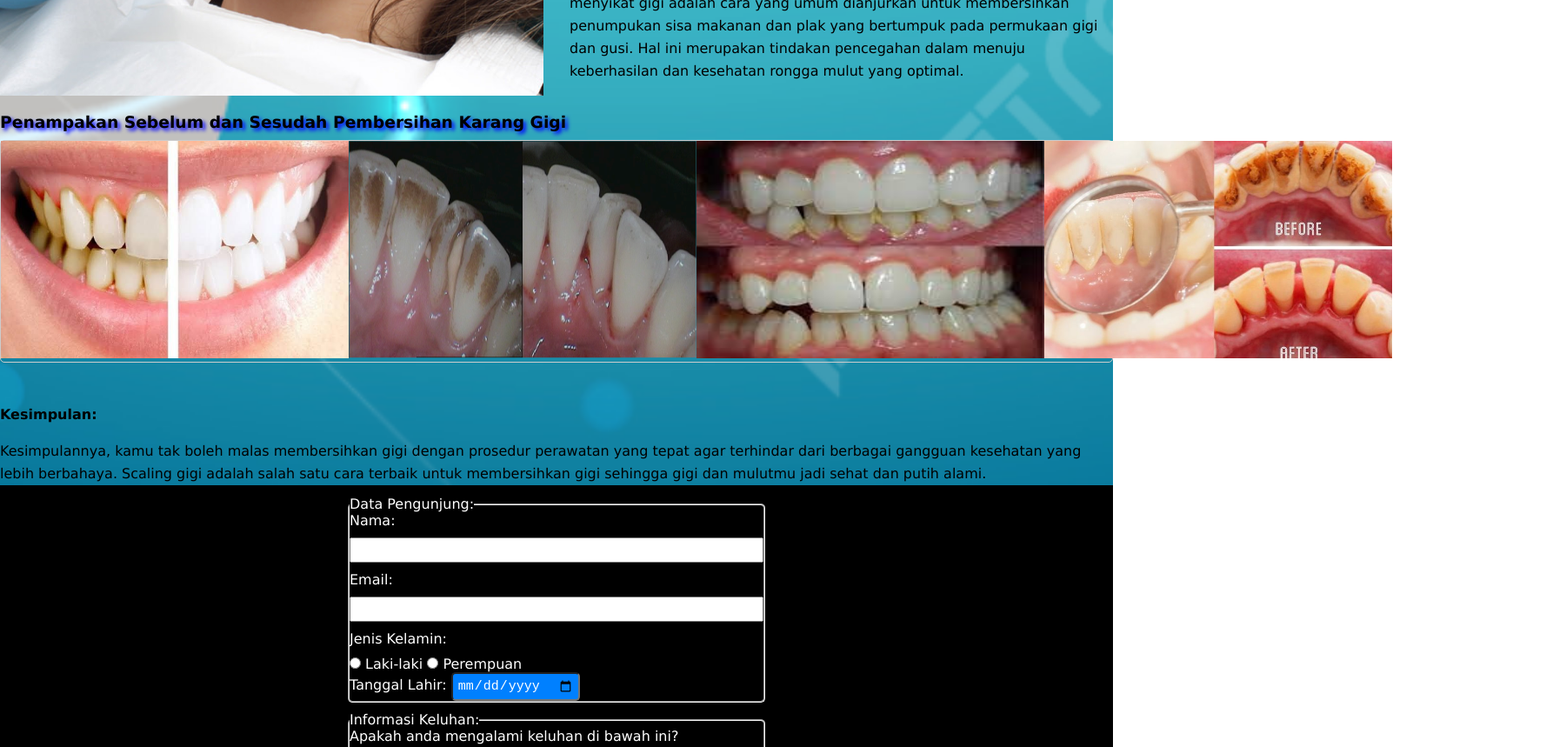
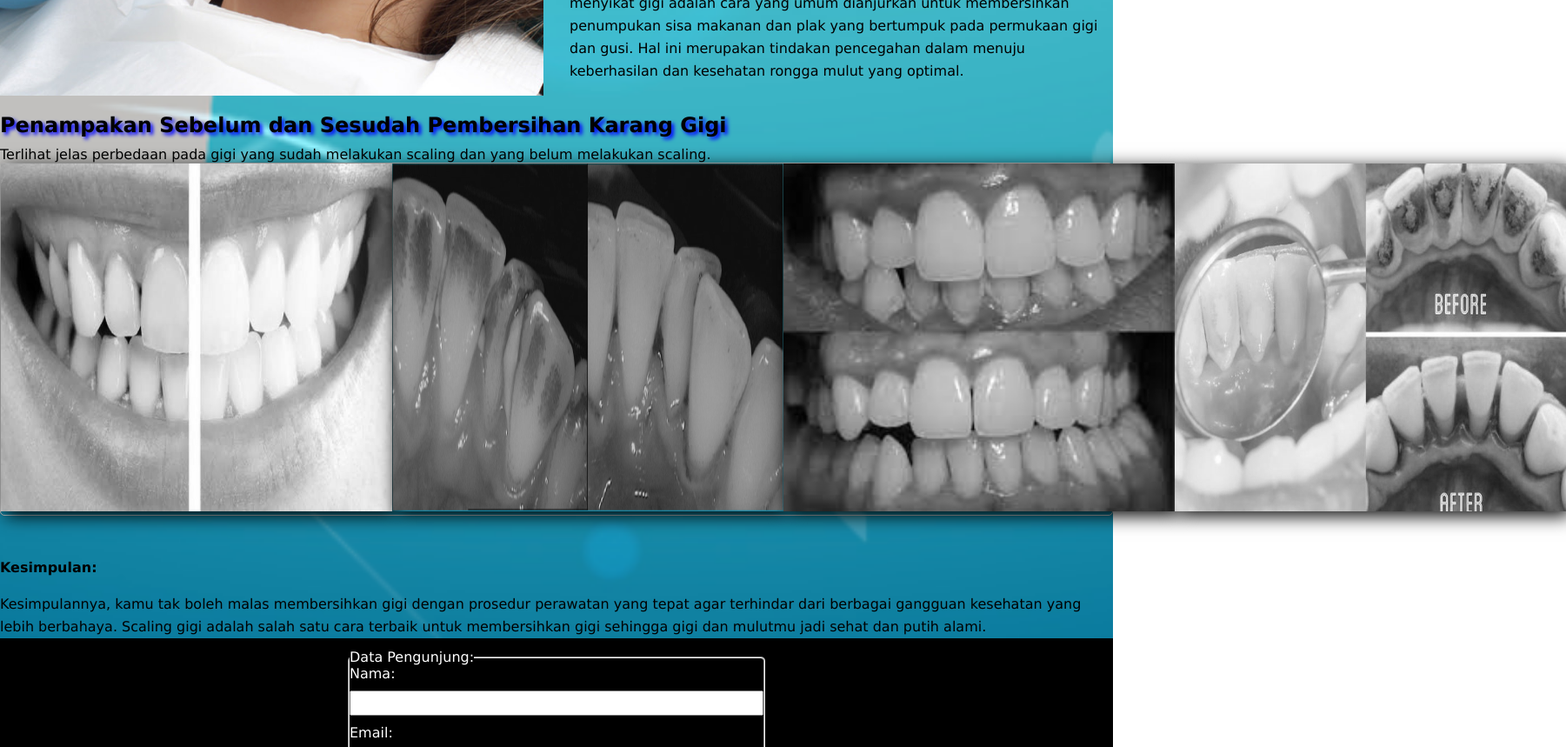
Before and after one commit to RevoU-FSSE-2/week-3-Eduwardstp, a plain HTML site: page index.html in a window 1280 px wide. Shown: the part 1300-2159 px from the top of the page at 87% size, 1801 px wide, since content can reach past the window. Drawn offline with Linux system fonts and the light colour scheme.

Commit message:
final update

```diff
--- a/index.html
+++ b/index.html
@@ -61,7 +61,7 @@
                 <div>
                     <div class="row">
                         <div class="left">
-                            <img src="scaling1.jpg" alt="" />
+                            <img src="scaling1.jpg" alt="">
                         </div>
                         <div class="right">
                             <div class="content">
@@ -120,51 +120,51 @@
                     </div>
                 </div>
             </section>
-            <section class="section3">
+            <div class="section3">
                 <div>
                     <h1 style="margin-top: 20px;">Penampakan Sebelum dan Sesudah Pembersihan Karang Gigi</h1>
+                    <P>Terlihat jelas perbedaan pada gigi yang sudah melakukan scaling dan yang belum melakukan
+                        scaling.</P>
                 </div>
 
-                <div class="flexgambar">
-                    <div class="responsive">
-                        <div>
-                            <a target="_blank" href="beforeafter-2.jpg">
-                                <img src="beforeafter-2.jpg" alt="scaling" width="400" height="250">
-                            </a>
-                        </div>
+                <!-- Flex Gambar -->
+                <div class="containergambar">
+                    <div class="card">
+                        <a target="_blank" href="beforeafter-2.jpg">
+                            <img src="beforeafter-2.jpg" class="abc">
+                        </a>
                     </div>
-                    <div class="responsive">
-                        <div>
-                            <a target="_blank" href="beforeafter3.png">
-                                <img src="beforeafter3.png" alt="scaling" width="400" height="250">
-                            </a>
-                        </div>
+                    <div class="card">
+                        <a target="_blank" href="beforeafter3.png">
+                            <img src="beforeafter3.png" class="abc">
+                        </a>
                     </div>
-                    <div class="responsive">
-                        <div>
-                            <a target="_blank" href="beforeafter4.jpg">
-                                <img src="beforeafter4.jpg" alt="scaling" width="400" height="250">
-                            </a>
-                        </div>
+                    <div class="card">
+                        <a target="_blank" href="beforeafter4.jpg">
+                            <img src="beforeafter4.jpg" class="abc">
+                        </a>
                     </div>
-                    <div class="responsive">
-                        <div>
-                            <a target="_blank" href="beforeafter5.jpg">
-                                <img src="beforeafter5.jpg" alt="scaling" width="400" height="250">
-                            </a>
-                        </div>
+
+                    <div class="card">
+                        <a target="_blank" href="beforeafter5.jpg">
+                            <img src="beforeafter5.jpg" class="abc">
+                        </a>
                     </div>
                 </div>
+                <!-- Flex Gambar End -->
 
+                <!-- Kesimpulan -->
                 <div>
                     <strong>Kesimpulan:</strong>
-                    <p style="line-height: 26px; margin-top: 20px;">Kesimpulannya, kamu tak boleh malas membersihkan gigi dengan prosedur
+                    <p style="line-height: 26px; margin-top: 20px;">Kesimpulannya, kamu tak boleh malas membersihkan
+                        gigi dengan prosedur
                         perawatan yang tepat agar terhindar dari berbagai gangguan kesehatan yang lebih berbahaya.
                         Scaling gigi adalah salah satu cara terbaik untuk membersihkan gigi sehingga gigi dan mulutmu
                         jadi
                         sehat dan putih alami.</p>
                 </div>
-            </section>
+                <!-- Kesimpulan END -->
+            </div>
         </div>
         </div>
     </article>
--- a/style.css
+++ b/style.css
@@ -30,7 +30,8 @@
 body {
     background-color: white;
     width: 100%;
-    min-height: 100vh;
+    height: 100vh;
+    align-items: center;
 }
 
 /* navbar */
@@ -204,12 +205,7 @@ div.desc {
     box-sizing: border-box;
 }
 
-.responsive {
-    width: 100%;
-    height: 100%;
-}
-
-.flexgambar {
+.containergambar {
     display: flex;
     flex-direction: row;
     justify-content: space-between;
@@ -225,9 +221,34 @@ div.desc {
     margin-bottom: 50px;
 }
 
+.containergambar {
+    display: flex;
+}
+
+.card a img {
+    height: 400px;
+    width: 450px;
+    box-shadow: 5px 5px 20px black;
+    align-items: center;
+}
+
+/* Transition Gambar */
+
+.card img {
+    filter: grayscale(100%);
+    cursor: pointer;
+}
+
+.card:hover .abc {
+    filter: grayscale(0%);
+    transition-delay: 1s;
+    transition-property: all;
+
+}
+
 /* css for tablet */
 @media (max-width: 768px) {
-    .flexgambar {
+    .containergambar {
         width: 100%;
         padding: 0 10px;
     }
@@ -235,7 +256,7 @@ div.desc {
 
 /* css for mobile */
 @media (max-width: 480px) {
-    .flexgambar {
+    .containergambar {
         width: 100%;
         padding: 0 10px;
         flex-direction: column;
@@ -277,7 +298,7 @@ input[type="date"] {
     background-color: #0080ff;
     color: #ffff;
     padding: 5px;
-    font-family: "roboto mono",monospace;
+    font-family: "roboto mono", monospace;
     font-size: 15px;
     border-radius: 5px;
 }
```
